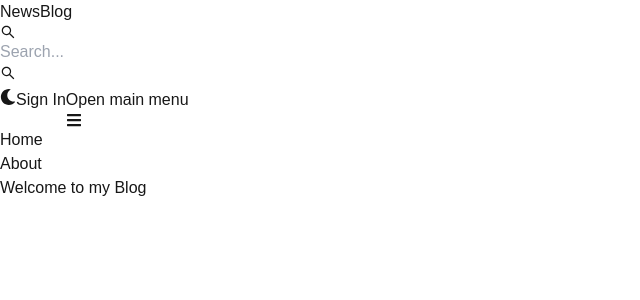
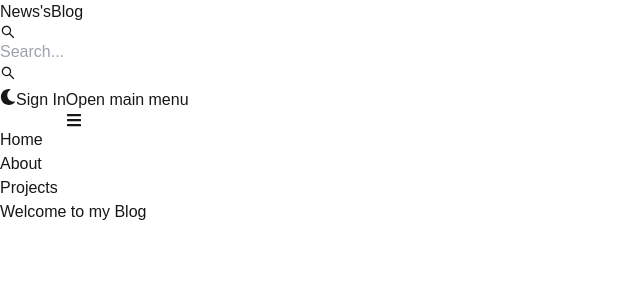
Before and after one commit to aditiapte15/next-blog, a Next.js app: page / in a window 1280 px wide. Shown: the top 300 px of the page, without its empty margins (0-640 px from the left). Built offline with nearby package versions, Linux system fonts and the light colour scheme.

Commit message:
Add next-themes to apply dark mode

```diff
--- a/src/app/components/Header.jsx
+++ b/src/app/components/Header.jsx
@@ -7,7 +7,6 @@ import { usePathname } from 'next/navigation';
 import { useTheme } from 'next-themes';
 import { useEffect, useState } from 'react';
 import { useRouter, useSearchParams } from 'next/navigation';
-
 export default function Header() {
   const path = usePathname();
   const { theme, setTheme } = useTheme();
@@ -30,57 +29,59 @@ export default function Header() {
       setSearchTerm(searchTermFromUrl);
     }
   }, [searchParams]);
-
   return (
-    <Navbar className="border-b-2">
+    <Navbar className='border-b-2'>
       <Link
-        href="/"
-        className="self-center whitespace-nowrap text-sm sm:text-xl font-semibold dark:text-white"
+        href='/'
+        className='self-center whitespace-nowrap text-sm sm:text-xl font-semibold dark:text-white'
       >
-        <span className="px-2 py-1 bg-gradient-to-r from-indigo-500 via-purple-500 to-pink-500 rounded-lg text-white">
-          News
+        <span className='px-2 py-1 bg-gradient-to-r from-indigo-500 via-purple-500 to-pink-500 rounded-lg text-white'>
+          News&apos;s
         </span>
         Blog
       </Link>
       <form onSubmit={handleSubmit}>
         <TextInput
-          type="text"
-          placeholder="Search..."
+          type='text'
+          placeholder='Search...'
           rightIcon={AiOutlineSearch}
-          className="hidden lg:inline"
+          className='hidden lg:inline'
           value={searchTerm}
           onChange={(e) => setSearchTerm(e.target.value)}
         />
       </form>
-      <Button className="w-12 h-10 lg:hidden" color="gray" pill>
+      <Button className='w-12 h-10 lg:hidden' color='gray' pill>
         <AiOutlineSearch />
       </Button>
-      <div className="flex gap-2 md:order-2">
+      <div className='flex gap-2 md:order-2'>
         <Button
-          className="w-12 h-10 hidden sm:inline"
-          color="gray"
+          className='w-12 h-10 hidden sm:inline'
+          color='gray'
           pill
           onClick={() => setTheme(theme === 'light' ? 'dark' : 'light')}
         >
           {theme === 'light' ? <FaSun /> : <FaMoon />}
         </Button>
-        {/* Removed Clerk User Button Section */}
-        <Link href="/sign-in">
-          <Button gradientDuoTone="purpleToBlue" outline>
-            Sign In
-          </Button>
-        </Link>
+
+            <Button gradientDuoTone='purpleToBlue' outline>
+              Sign In
+            </Button>
         <Navbar.Toggle />
       </div>
       <Navbar.Collapse>
-        <Link href="/">
+        <Link href='/'>
           <Navbar.Link active={path === '/'} as={'div'}>
             Home
           </Navbar.Link>
         </Link>
-        <Link href="/about">
+        <Link href='/about'>
           <Navbar.Link active={path === '/about'} as={'div'}>
             About
+          </Navbar.Link>
+        </Link>
+        <Link href='/projects'>
+          <Navbar.Link active={path === '/projects'} as={'div'}>
+            Projects
           </Navbar.Link>
         </Link>
       </Navbar.Collapse>
--- /dev/null
+++ b/src/app/components/ThemeCom.jsx
@@ -0,0 +1,20 @@
+'use client';
+
+import { useTheme } from 'next-themes';
+
+import { useEffect, useState } from 'react';
+
+export default function ThemeCom({ children }) {
+  const { theme, setTheme } = useTheme();
+  const [mounted, setMounted] = useState(false);
+  useEffect(() => setMounted(true), []);
+  if (!mounted) return null;
+
+  return (
+    <div className={theme}>
+      <div className='bg-white text-gray-700 dark:text-gray-200 dark:bg-gray-900 min-h-screen'>
+        {children}
+      </div>
+    </div>
+  );
+}
--- a/src/app/layout.js
+++ b/src/app/layout.js
@@ -1,32 +1,46 @@
-import localFont from "next/font/local";
-import "./globals.css";
-import Header from "./components/Header";
+import localFont from 'next/font/local';
+import './globals.css';
+import Header from './components/Header';
+import { ThemeProvider } from 'next-themes';
+import ThemeCom from './components/ThemeCom';
+import { ThemeModeScript } from 'flowbite-react';
+
 
 const geistSans = localFont({
-  src: "./fonts/GeistVF.woff",
-  variable: "--font-geist-sans",
-  weight: "100 900",
+  src: './fonts/GeistVF.woff',
+  variable: '--font-geist-sans',
+  weight: '100 900',
 });
 const geistMono = localFont({
-  src: "./fonts/GeistMonoVF.woff",
-  variable: "--font-geist-mono",
-  weight: "100 900",
+  src: './fonts/GeistMonoVF.woff',
+  variable: '--font-geist-mono',
+  weight: '100 900',
 });
 
 export const metadata = {
-  title: "Create Next App",
-  description: "Generated by create next app",
+  title: 'Create Next App',
+  description: 'Generated by create next app',
 };
 
 export default function RootLayout({ children }) {
   return (
-    <html lang="en">
+
+      <html lang='en' suppressHydrationWarning>
+        <head>
+          <ThemeModeScript />
+        </head>
         <body
           className={`${geistSans.variable} ${geistMono.variable} antialiased`}
         >
+          <ThemeProvider>
+            <ThemeCom>
               <Header />
               {children}
+
+            </ThemeCom>
+          </ThemeProvider>
         </body>
       </html>
+
   );
 }
--- a/src/app/page.jsx
+++ b/src/app/page.jsx
@@ -1,11 +1,8 @@
 export default function Home() {
   return (
-    <div className='bg-white text-black'>
-      <div className='flex flex-col justify-center items-center'>
-        <div className='flex flex-col gap-6 p-28 px-3 max-w-6xl mx-auto'>
-          <h1 className='text-3xl font-bold lg:text-6xl'>Welcome to my Blog</h1>
-        </div>
-      </div>
-    </div>
+
+    <div> <h1 className='text-3xl font-bold lg:text-6xl'>Welcome to my Blog</h1></div>
+
+
   )
 }
```
Lines whose indentation alone changed are shown as unchanged.
